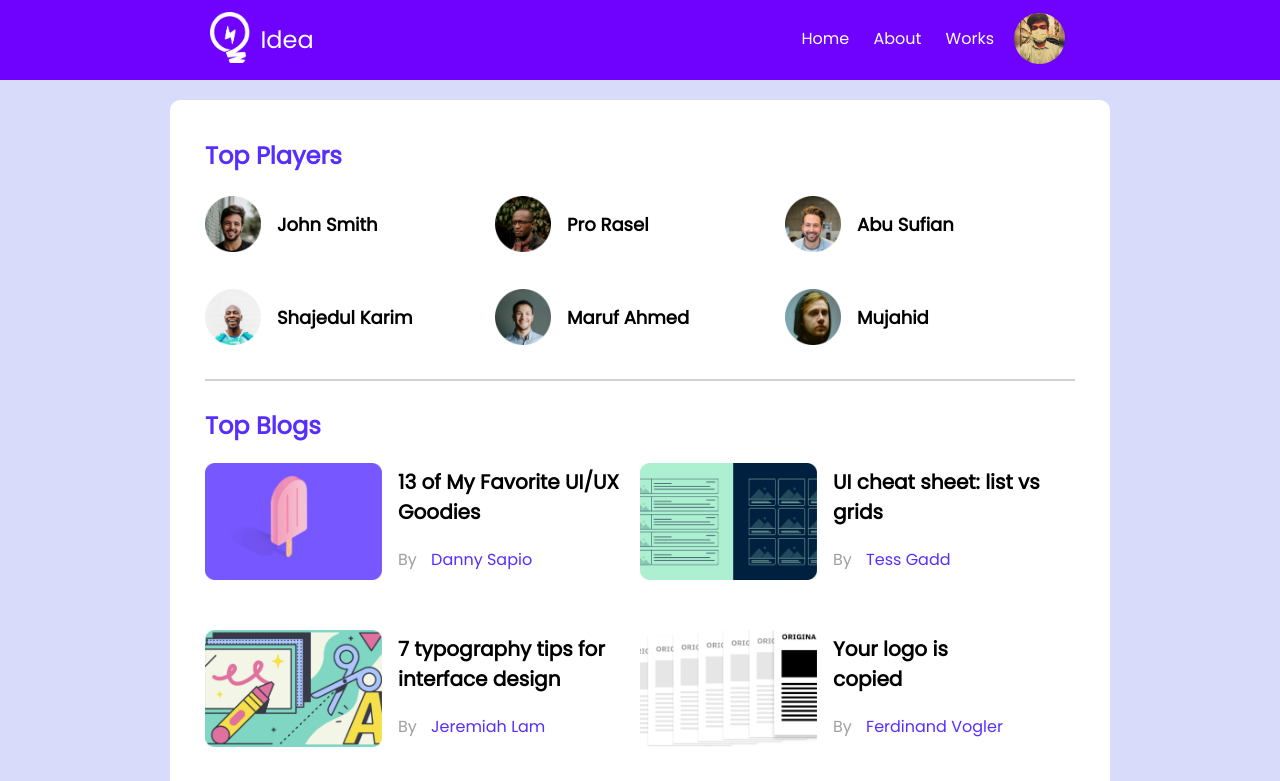
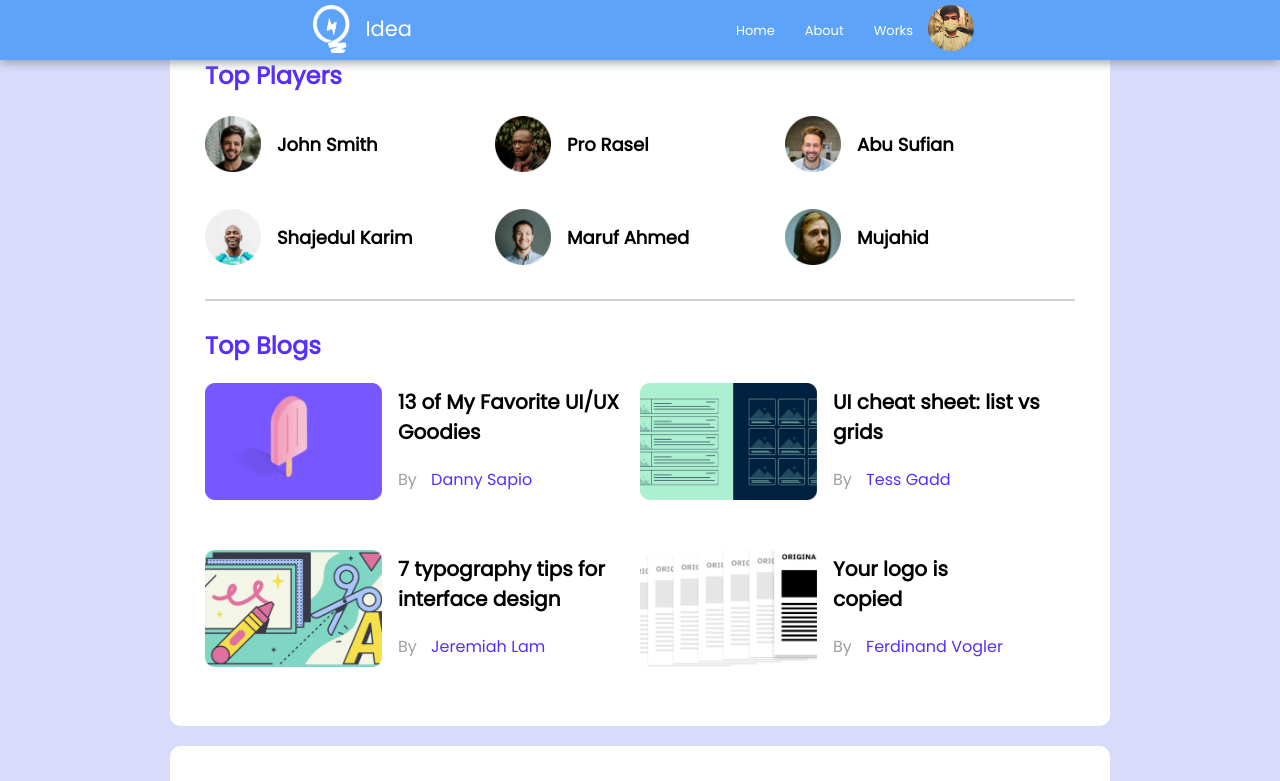
Before and after one commit to emonmorol/leader-board-css3, a plain HTML site: page index.html in a window 1280 px wide. Shown: the top 781 px of the page. Drawn offline with Linux system fonts and the light colour scheme.

Commit message:
fixed nav bar

```diff
--- a/index.html
+++ b/index.html
@@ -10,23 +10,24 @@
     <script src="https://kit.fontawesome.com/bcbbb464cf.js" crossorigin="anonymous"></script>
     <!-- stylesheet -->
     <link rel="stylesheet" href="styles/style.css">
+    <link rel="stylesheet" href="styles/nav.css">
 </head>
 
 <body>
     <!-- header start -->
     <header>
-        <nav class="navigation">
-            <div class="logo">
-                <img src="images/icons/logo.png" alt="">
-                <a href="">Idea</a>
-            </div>
-            <div class="navigation-name">
-                <div class="anchors">
-                    <a href="">Home</a>
-                    <a href="">About</a>
-                    <a href="">Works</a>
+        <nav>
+            <div class="navigations">
+                <div class="navigate-left">
+                    <img src="images/icons/logo.png" alt="">
+                    <a class="top-anchor idea" href="">Idea</a>
                 </div>
-                <a href=""><img src="images/icons/profile.png" alt=""></a>
+                <div class="navigate-right">
+                    <a class="top-anchor" href="">Home</a>
+                    <a class="top-anchor" href="">About</a>
+                    <a class="top-anchor" href="">Works</a>
+                    <img class="profile" src="images/icons/profile.png" alt="">
+                </div>
             </div>
         </nav>
     </header>
--- /dev/null
+++ b/styles/nav.css
@@ -0,0 +1,57 @@
+/* Font link */
+@import url("https://fonts.googleapis.com/css2?family=Poppins&display=swap");
+
+body {
+  margin: 0px;
+  font-family: "Poppins", sans-serif;
+}
+
+.navigations {
+  position: fixed;
+  top: 0px;
+  background-color: #5da3fa;
+  height: 60px;
+  width: 100%;
+  display: flex;
+  justify-content: space-between;
+  box-shadow: 0px 2px 10px rgb(141, 152, 160);
+}
+.top-anchor {
+  text-decoration: none;
+  margin: 16px 15px 15px 15px;
+  color: white;
+  font-weight: 500;
+}
+.top-anchor:hover {
+  font-size: 1.2em;
+  position: relative;
+  bottom: 3px;
+}
+.navigate-right {
+  display: flex;
+  position: relative;
+  right: 306px;
+  font-size: 13px;
+  top: 5px;
+}
+
+.navigate-left {
+  display: flex;
+  position: relative;
+  left: 313px;
+  font-size: 21px;
+  top: 5px;
+}
+.idea {
+  position: relative;
+  top: -8px;
+}
+
+.navigations .navigate-left img {
+  width: 37.42px;
+  height: 48px;
+}
+.navigations .navigate-right img {
+  width: 46px;
+  height: 46px;
+}
```
